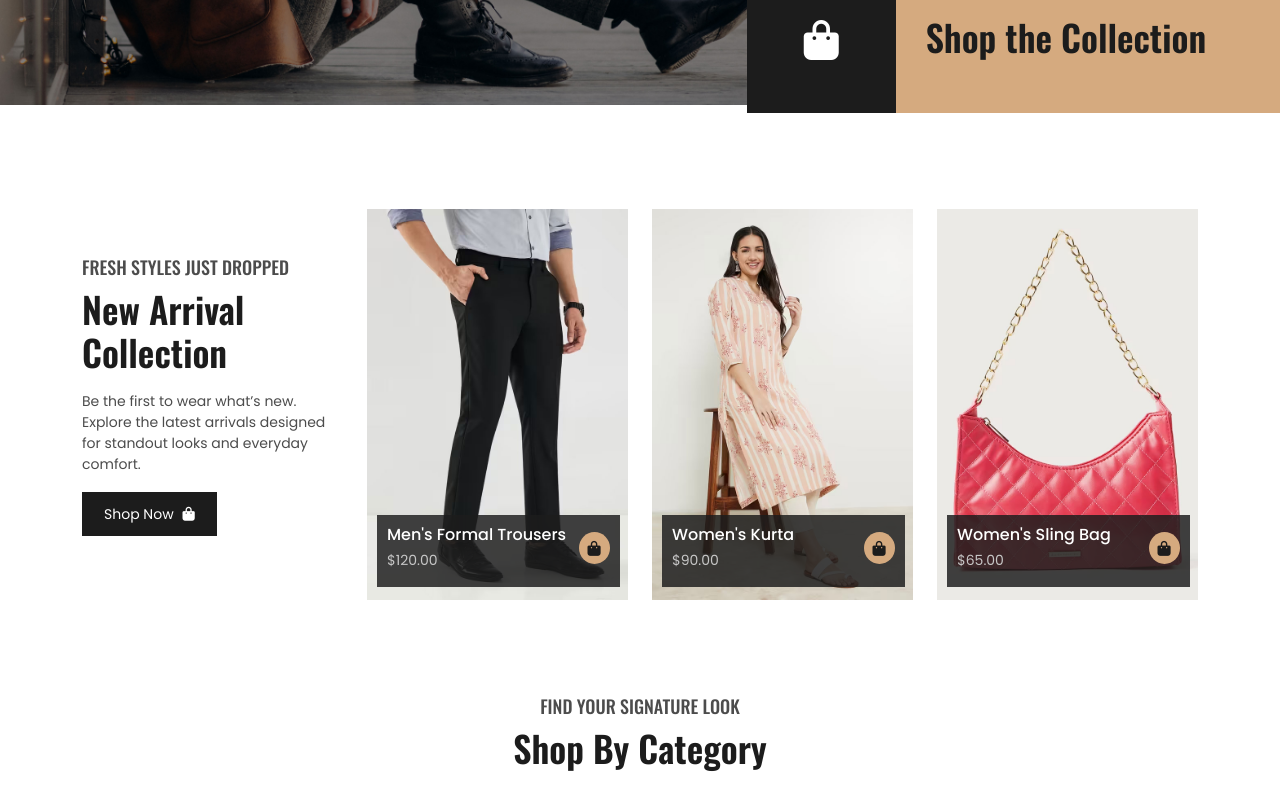
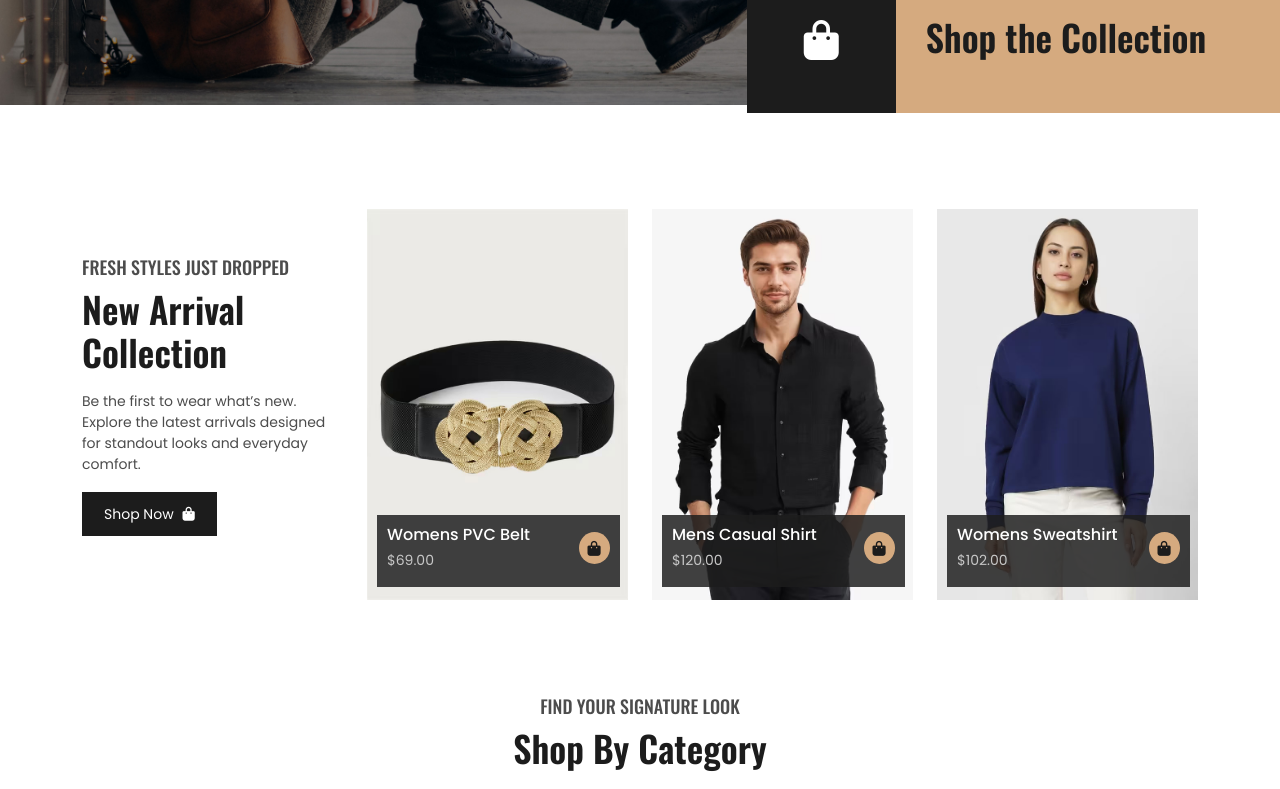
Before and after one commit to suparna1may/Velvera, a React (Vite) app in the folder vite-project/: page / in a window 1280 px wide. Shown: the part 522-1311 px from the top of the page. Built offline with nearby package versions, Linux system fonts and the light colour scheme.

Commit message:
third commit

```diff
--- a/vite-project/src/compontnts/Arrival/Arrival.jsx
+++ b/vite-project/src/compontnts/Arrival/Arrival.jsx
@@ -1,10 +1,13 @@
 import React from 'react'
 import { Link } from 'react-router-dom'
+import { useDispatch, useSelector } from 'react-redux';
 import ArrivalImg1 from '../../assets/images/product/arrival-product1.jpg'
 import ArrivalImg2 from '../../assets/images/product/arrival-product2.jpg'
 import ArrivalImg3 from '../../assets/images/product/arrival-product3.jpg'
 
 function Arrival() {
+  const items = useSelector((state) => state.allCart.items);
+  const dispatch = useDispatch();
   return (
     <>
        <section className="arrival_sec">
@@ -22,53 +25,26 @@ function Arrival() {
                     <Link to="/Shop" className="shop_btn">Shop Now <i className="fa fa-bag-shopping"></i></Link>
                 </div>
 
+
+                {items.slice(-3).map((item) => (
                 <div className="col-xl-3 col-lg-3 col-md-3 col-sm-12 col-lg-12">
-                <Link to="/">
+
                     <div className="arrival_pro">
-                      <img src={ArrivalImg1} className="img-fluid"/>
+                      <img src={item.src} className="img-fluid"/>
                       <div className="arrival_pro_wrap d-flex justify-content-between">
                       <div style={{width:'90%'}}>
-                          <h3>Men's Formal Trousers</h3>
-                          <h4>$120.00</h4>
+                          <h3>{item.name}</h3>
+                          <h4>${item.price}</h4>
                           </div>
-                          <Link to="/"><span><i className="fa fa-bag-shopping"></i></span></Link>
+                          <Link to={`/product/${item.id}`}><span><i className="fa fa-bag-shopping"></i></span></Link>
 
                       </div>
                     </div>
-                  </Link>
+
                 </div>
 
-                <div className="col-xl-3 col-lg-3 col-md-3 col-sm-12 col-lg-12">
-                  <Link to="/">
-                    <div className="arrival_pro">
-                      <img src={ArrivalImg2} className="img-fluid"/>
-                      <div className="arrival_pro_wrap d-flex justify-content-between">
-                      <div style={{width:'90%'}}>
-                          <h3>Women's Kurta</h3>
-                          <h4>$90.00</h4>
-                          </div>
-                          <Link to="/"><span><i className="fa fa-bag-shopping"></i></span></Link>
+                ))}
 
-                      </div>
-                    </div>
-                  </Link>
-                </div>
-
-                <div className="col-xl-3 col-lg-3 col-md-3 col-sm-12 col-lg-12">
-                  <Link to="/">
-                    <div className="arrival_pro">
-                      <img src={ArrivalImg3} className="img-fluid"/>
-                      <div className="arrival_pro_wrap d-flex justify-content-between">
-                      <div style={{width:'90%'}}>
-                          <h3>Women's Sling Bag</h3>
-                          <h4>$65.00</h4>
-                          </div>
-                          <Link to="/"><span><i className="fa fa-bag-shopping"></i></span></Link>
-
-                      </div>
-                    </div>
-                  </Link>
-                </div>
 
 
               </div>
```
